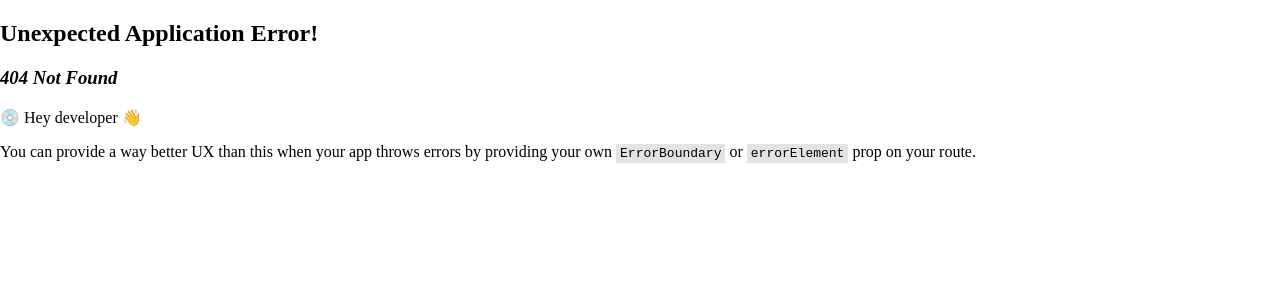
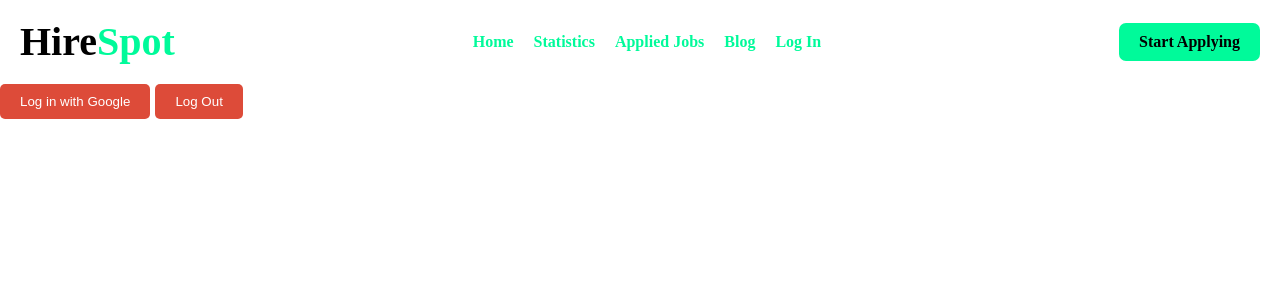
Before and after one commit to SAHARIARSUPTO/hire-spot, a React (Vite) app: page /login in a window 1280 px wide. Before the commit this address had no page. Shown: the top 300 px of the page. Built offline with nearby package versions, Linux system fonts and the light colour scheme.

Commit message:
first commit

```diff
--- a/package.json
+++ b/package.json
@@ -9,6 +9,7 @@
     "preview": "vite preview"
   },
   "dependencies": {
+    "firebase": "^9.20.0",
     "localforage": "^1.10.0",
     "match-sorter": "^6.3.1",
     "react": "^18.2.0",
--- /dev/null
+++ b/src/Firebase/__Firebase.js
@@ -0,0 +1,18 @@
+// Import the functions you need from the SDKs you need
+import { initializeApp } from "firebase/app";
+// TODO: Add SDKs for Firebase products that you want to use
+// https://firebase.google.com/docs/web/setup#available-libraries
+
+// Your web app's Firebase configuration
+const firebaseConfig = {
+  apiKey: "AIzaSyArerBIS6x5EqzI3O_cZWGZ6hHqit_zfC8",
+  authDomain: "hire-spot.firebaseapp.com",
+  projectId: "hire-spot",
+  storageBucket: "hire-spot.appspot.com",
+  messagingSenderId: "295570436510",
+  appId: "1:295570436510:web:4a3a757271b198e80ce68f"
+};
+
+// Initialize Firebase
+const app = initializeApp(firebaseConfig);
+export default app;
--- a/src/Header/Header.jsx
+++ b/src/Header/Header.jsx
@@ -14,6 +14,7 @@ const Header = () => {
                     <Link to='/statistics'>Statistics</Link>
                     <Link to='/appliedjobs'>Applied Jobs</Link>
                     <Link to='/blog'>Blog</Link>
+                    <Link to='/login'>Log In</Link>
                 </nav>
 
                 <div className='apply-button'>
--- /dev/null
+++ b/src/Log in/Login.css
@@ -0,0 +1,35 @@
+
+		.container {
+			max-width: 400px;
+			margin: 0 auto;
+			padding: 20px;
+			background-color: #FFFFFF;
+			box-shadow: 0 0 10px rgba(0,0,0,0.1);
+			border-radius: 5px;
+			text-align: center;
+		}
+	.login{
+			font-size: 28px;
+			margin-bottom: 20px;
+		}
+		input[type="text"], input[type="password"] {
+			display: block;
+			margin: 0 auto;
+			padding: 10px;
+			width: 100%;
+			border: 1px solid #CCCCCC;
+			border-radius: 5px;
+			margin-bottom: 10px;
+		}
+		input[type="submit"], button {
+			background-color: #4CAF50;
+			color: #FFFFFF;
+			padding: 10px 20px;
+			border: none;
+			border-radius: 5px;
+			cursor: pointer;
+			margin-right: 5px;
+		}
+		button {
+			background-color: #DD4B39;
+		}
--- /dev/null
+++ b/src/Log in/Login.jsx
@@ -0,0 +1,49 @@
+import React, { useState } from "react";
+import "./Login.css";
+import {
+  GoogleAuthProvider,
+  getAuth,
+  signInWithPopup,
+  signOut,
+} from "firebase/auth";
+import app from "../Firebase/__Firebase";
+
+const Login = () => {
+  const auth = getAuth(app);
+  const provider = new GoogleAuthProvider();
+  const [user, setuser] = useState(null);
+  const handleSignIn = () => {
+    signInWithPopup(auth, provider)
+      .then((result) => {
+        const loggedInUser = result.user;
+        console.log(loggedInUser);
+        setuser(loggedInUser);
+      })
+      .catch((error) => {
+        const errorCode = error.code;
+        const errorMessage = error.message;
+        const email = error.customData.email;
+        const credential = GoogleAuthProvider.credentialFromError(error);
+      });
+  };
+ const  handleSignOut = () => {
+  console.log('clicek');
+  };
+  return (
+    <div>
+      <div>
+        <button onClick={handleSignIn}>Log in with Google</button>
+        <button onClick={handleSignOut}>Log Out</button>
+      </div>
+      {user && (
+        <div>
+          <h1>User Name: {user.displayName}</h1>
+          <h1>User Email: {user.email}</h1>
+          <img src={user.photoURL} alt="" />
+        </div>
+      )}
+    </div>
+  );
+};
+
+export default Login;
--- a/src/main.jsx
+++ b/src/main.jsx
@@ -13,6 +13,7 @@ import Software from "./Job Details/Software/Software";
 import Product from "./Job Details/Productmanager/Product";
 import Data from "./Job Details/Data Scientist/Data";
 import Uidesigner from "./Job Details/UI/Uidesigner";
+import Login from "./Log in/Login";
 
 const router = createBrowserRouter([
   {
@@ -60,6 +61,10 @@ const router = createBrowserRouter([
       {
         path:"/abc4",
         element: <Uidesigner></Uidesigner>,
+      },
+      {
+        path:"/login",
+        element:<Login></Login>,
       }
     ],
   },
```
Also changed, not shown: 1 other file (tests, documents, lock files or other folders).
